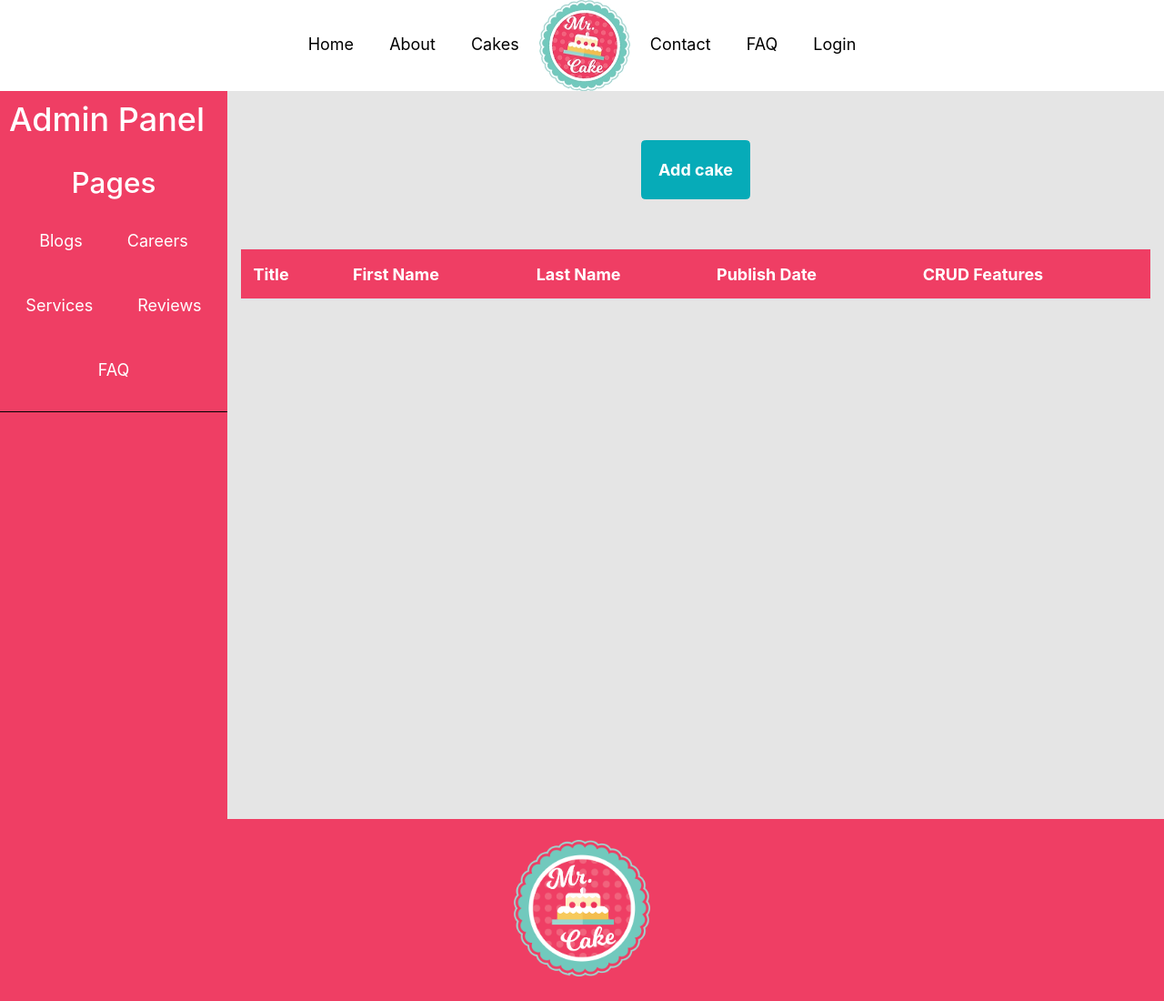
After one commit to divinshah/thecakeproject, a PHP site: page /admin.php in a window 1280 px wide. The commit adds this page. Shown: the whole page at 91% size. Run offline with PHP 8.4, Linux system fonts and the light colour scheme; lists and menus that the app fills with data are empty; some libraries are stand-ins or nearby versions.

Commit message:
added files

```diff
--- /dev/null
+++ b/admin.php
@@ -0,0 +1,78 @@
+<!DOCTYPE html>
+<html>
+<head>
+  <link rel="stylesheet" href="https://stackpath.bootstrapcdn.com/bootstrap/4.3.1/css/bootstrap.min.css" integrity="sha384-ggOyR0iXCbMQv3Xipma34MD+dH/1fQ784/j6cY/iJTQUOhcWr7x9JvoRxT2MZw1T" crossorigin="anonymous">
+
+
+  <link rel="stylesheet" href="styles/adminStyle.css">
+</head>
+<body>
+<?php require_once 'header.php';?>
+ <div class="wrapper">
+  <nav id="sidebar" class="bg-secondary">
+      <div class="sidebar-header ">
+        <h2>Admin Panel</h2>
+      </div>
+
+      <ul class="list-unstyled components">
+        <h3>Pages</h3>
+        <li class="active">
+          <a href="blogAdmin.php">Blogs</a>
+        </li>
+        <li class="active">
+          <a href="listJobPostsAdmin.php">Careers</a>
+        </li>
+        <li class="active">
+          <a href="#serviceSubmenu">Services</a>
+        </li>
+        <li class="active">
+          <a href="listCustomerReviewsAdmin.php">Reviews</a>
+        </li>
+        <li class="active">
+          <a href="listfaqs_admin.php">FAQ</a>
+        </li>
+      </ul>
+    </nav>
+
+    <div class="container">
+      <div class="text-center">
+        <a href="blogAdminAdd.php" class="btn w-20 p-3 m-5">Add cake</a>
+      </div>
+      <table class="table">
+        <thead class="thead">
+          <tr>
+            <th>Title</th>
+            <th>First Name</th>
+            <th>Last Name</th>
+            <th>Publish Date</th>
+            <th> CRUD Features</th>
+          </tr>
+        </thead>
+        <tbody>
+        <!--?php foreach($myblog as $blog){
+          echo "" .
+          "<tr>" .
+            "<td class='w-25'>" . $blog->title . "</td>" .
+            "<td>" . $blog->first_name . "</td>" .
+            "<td>" . $blog->last_name . "</td>" .
+            "<td>" . $blog->publish_date . "</td>" .
+            "<td>" .
+              "<form action='blogAdminEdit.php' method='post'>" .
+                "<input type='hidden' name='id' value='$blog->id' />" .
+                "<input class='btn btn-primary float-left' type='submit' name='update' value='Update' />" .
+              "</form>" .
+              "<form action='database/blog/deleteBlog.php' method='post'>" .
+                "<input type='hidden' name='id' value='$blog->id' />" .
+                "<input class='btn btn-danger float-right' type='submit' name='delete' value='Delete' />" .
+              "</form>" .
+            "</td>" .
+          "</tr>";
+        }
+        ?-->
+        </tbody>
+      </table>
+     </div>
+    </div>
+<?php require_once 'footer.php';?>
+</body>
+</html>
--- a/class/Client.php
+++ b/class/Client.php
@@ -19,7 +19,7 @@ class Client
 	public function getAllClientsLogin($loginuser,$loginpass,$db){
 
         $sql = "SELECT*FROM clients WHERE user_name='$loginuser' and password='$loginpass'";
-
+echo $sql; die();
     $pst = $db->prepare($sql);
     $pst->execute();
     $Clients = $pst->fetchAll(PDO::FETCH_OBJ);
--- /dev/null
+++ b/styles/adminStyle.css
@@ -0,0 +1,65 @@
+.wrapper{
+  display: flex;
+  width: 100%;
+  align-items: stretch;
+}
+.container{
+    background-color: rgba(0,0,0,0.1) !important;
+}
+.thead{
+    background-color:#EF3E64;
+    color:white;
+
+}
+.btn{
+    border:1px solid #06ABB8;
+    background-color:#06ABB8;
+    font-weight:bold;
+    color:white;
+}
+.btn :hover{
+    background-color:#EF3E64 !important;;
+}
+#sidebar{
+  min-width: 250px;
+  max-width: 250px;
+  min-height: 100vh;
+  color:white;
+  background-color:#EF3E64 !important;
+  /*background:#EF3E64;
+  transition: all 0.5s;*/
+}
+#sidebar .sidebar-header {
+  padding: 10px;
+}
+
+#sidebar ul.components {
+  padding: 10px 0;
+  border-bottom: 1px solid black;
+}
+
+#sidebar ul p {
+  color:white;
+  padding: 5px;
+}
+
+#sidebar ul li a {
+  padding: 5px;
+  font-size: 1.0em;
+  display: block;
+}
+/*#sidebar ul li a:hover {
+  color: #7386D5;
+  background: #fff;
+}*/
+
+#sidebar ul li.active > a, a[aria-expanded="true"] {
+  color: white;
+  text-decoration: none;
+
+}
+ul ul a {
+  font-size: 0.9em !important;
+  padding-left: 30px !important;
+
+}
```
Also changed, not shown: function.php (added, +150 -0 lines), login.php (+6 -3 lines), logoutheader.php (+7 -3 lines), signup.php (+11 -8 lines).
